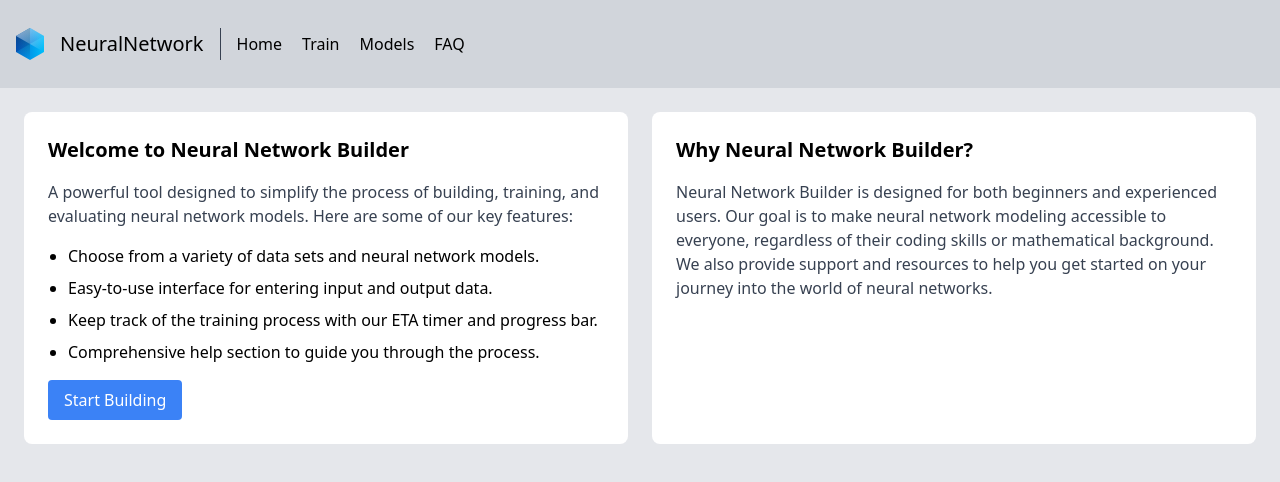
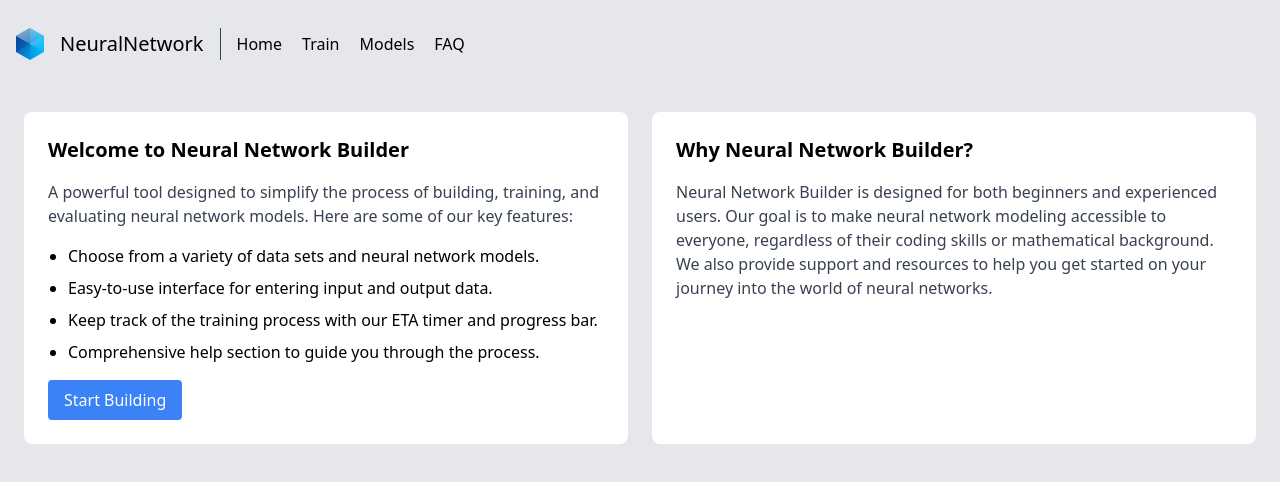
Before and after one commit to JIBSIL/neuralnet-gui, a Vue app: page / in a window 1280 px wide. Shown: the top 482 px of the page. Built offline with nearby package versions, Linux system fonts and the light colour scheme.

Commit message:
fix header

```diff
--- a/index.html
+++ b/index.html
@@ -1,13 +1,16 @@
 <!DOCTYPE html>
 <html lang="en">
+
 <head>
   <meta charset="UTF-8" />
   <link rel="icon" type="image/svg+xml" href="/vite.svg" />
   <meta name="viewport" content="width=device-width, initial-scale=1.0" />
   <title>Vite + Vue</title>
 </head>
+
 <body>
   <div id="app"></div>
   <script type="module" src="/src/main.js"></script>
 </body>
+
 </html>
--- a/src/components/Header.vue
+++ b/src/components/Header.vue
@@ -1,5 +1,5 @@
 <template>
-  <header class="text-black body-font bg-gray-300">
+  <header class="text-black body-font">
     <div class="container mx-auto flex flex-wrap p-3 flex-col md:flex-row items-center">
       <a class="flex title-font font-medium items-center text-black mb-4 md:mb-0">
         <svg xmlns="http://www.w3.org/2000/svg" class="mx-1" width="28" height="32">
@@ -32,11 +32,11 @@
         <span class="ml-3 text-xl">NeuralNetwork</span>
       </a>
       <nav
-        class="mt-4 bg-gray-300 md:mr-auto md:ml-4 md:py-1 md:pl-4 md:border-l md:border-gray-700 flex flex-wrap items-center text-base justify-center">
-        <RouterLink to="/" class="mr-5 hover:text-white">Home</RouterLink>
-        <RouterLink to="/train" class="mr-5 hover:text-white">Train</RouterLink>
-        <RouterLink to="/models" class="mr-5 hover:text-white">Models</RouterLink>
-        <RouterLink to="/faq" class="mr-5 hover:text-white">FAQ</RouterLink>
+        class="mt-4 bg-gray-200 md:mr-auto md:ml-4 md:py-1 md:pl-4 md:border-l md:border-gray-700 flex flex-wrap items-center text-base justify-center">
+        <RouterLink to="/" class="mr-5 hover:text-gray-500">Home</RouterLink>
+        <RouterLink to="/train" class="mr-5 hover:text-gray-500">Train</RouterLink>
+        <RouterLink to="/models" class="mr-5 hover:text-gray-500">Models</RouterLink>
+        <RouterLink to="/faq" class="mr-5 hover:text-gray-500">FAQ</RouterLink>
       </nav>
       <!-- <RouterLink to="/logout">
         <button
```
Lines whose indentation alone changed are shown as unchanged.
